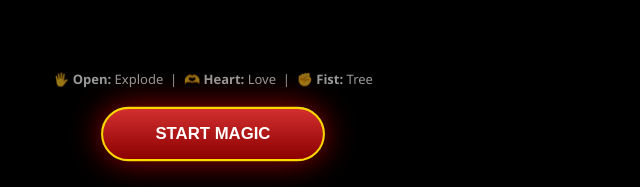
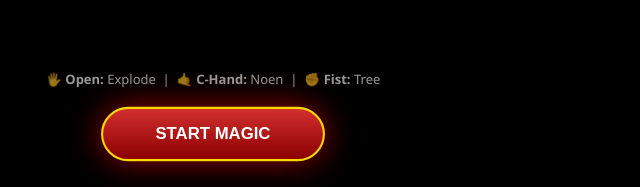
Before and after one commit to khuatdinhminhduc-ux/cpl, a plain HTML site: page index.html in a window 1280 px wide. Shown: the part 610-797 px from the top of the page, 427-1067 px from the left. Drawn offline with nearby package versions, Linux system fonts and the light colour scheme.

Commit message:
Update index.html

```diff
--- a/index.html
+++ b/index.html
@@ -70,7 +70,8 @@
     <div id="ui-layer">
         <!-- Vandiep -->
         <div class="guide">
-            🖐 <b>Open:</b> Explode &nbsp;|&nbsp; 🫶 <b>Heart:</b> Love &nbsp;|&nbsp; ✊ <b>Fist:</b> Tree
+            🖐 <b>Open:</b> Explode &nbsp;|&nbsp; 🤙 <b>C-Hand:</b> Noen &nbsp;|&nbsp; ✊ <b>Fist:</b> Tree
+
         </div>
         <button id="btnStart" onclick="startSystem()">START MAGIC</button>
     </div>
```
